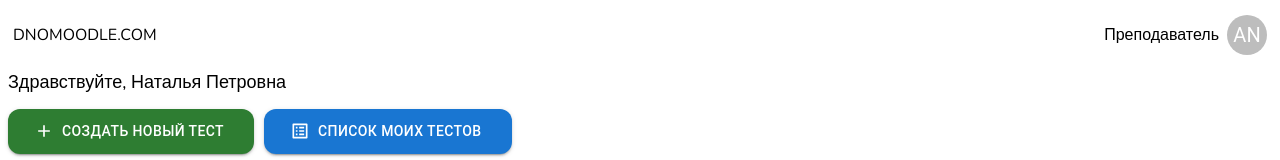
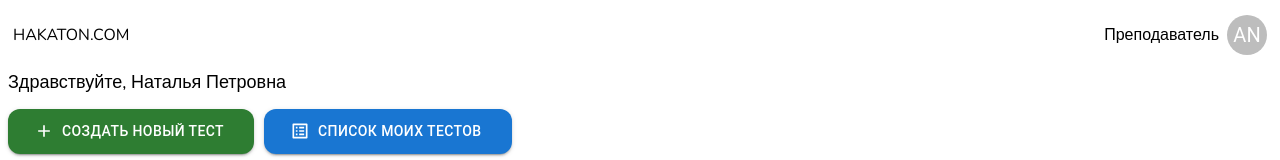
Before and after one commit to andrewttpp/hackathon_against_php, a React (Create React App) app in the folder frontend/: page / in a window 1280 px wide. Shown: the top 160 px of the page. Built offline with nearby package versions, Linux system fonts and the light colour scheme.

Commit message:
rename header

```diff
--- a/frontend/public/index.html
+++ b/frontend/public/index.html
@@ -8,7 +8,7 @@
       name="description"
       content="Web site created using create-react-app"
     />
-    <title>tipmoodle</title>
+    <title>hakaton</title>
   </head>
   <body>
     <div id="root"></div>
--- a/frontend/src/components/header.js
+++ b/frontend/src/components/header.js
@@ -9,7 +9,7 @@ const Header = () => {
     return (
         <div className='header'>
             <Link to={'/'} style={{ textDecoration: "none", color: '#000'}}>
-                DNOMOODLE.COM
+                HAKATON.COM
             </Link>
 
             <div>
```
